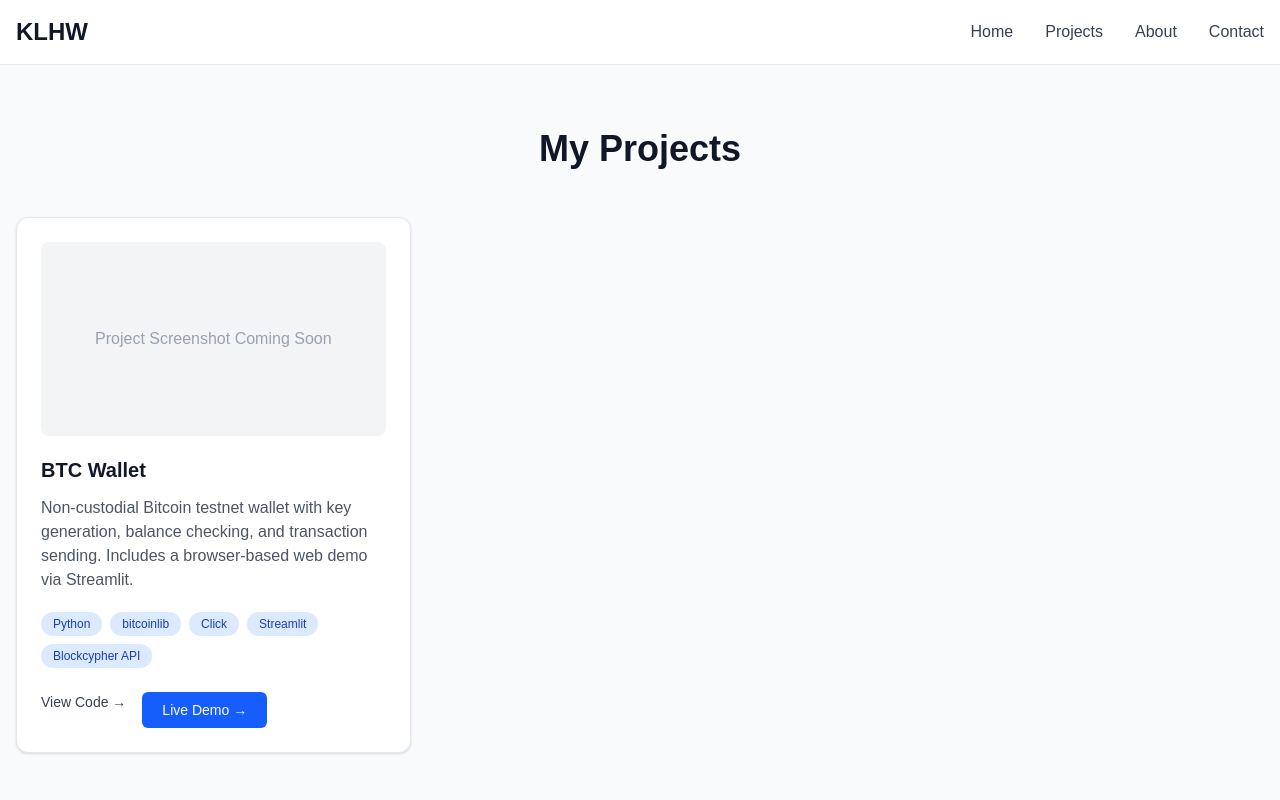
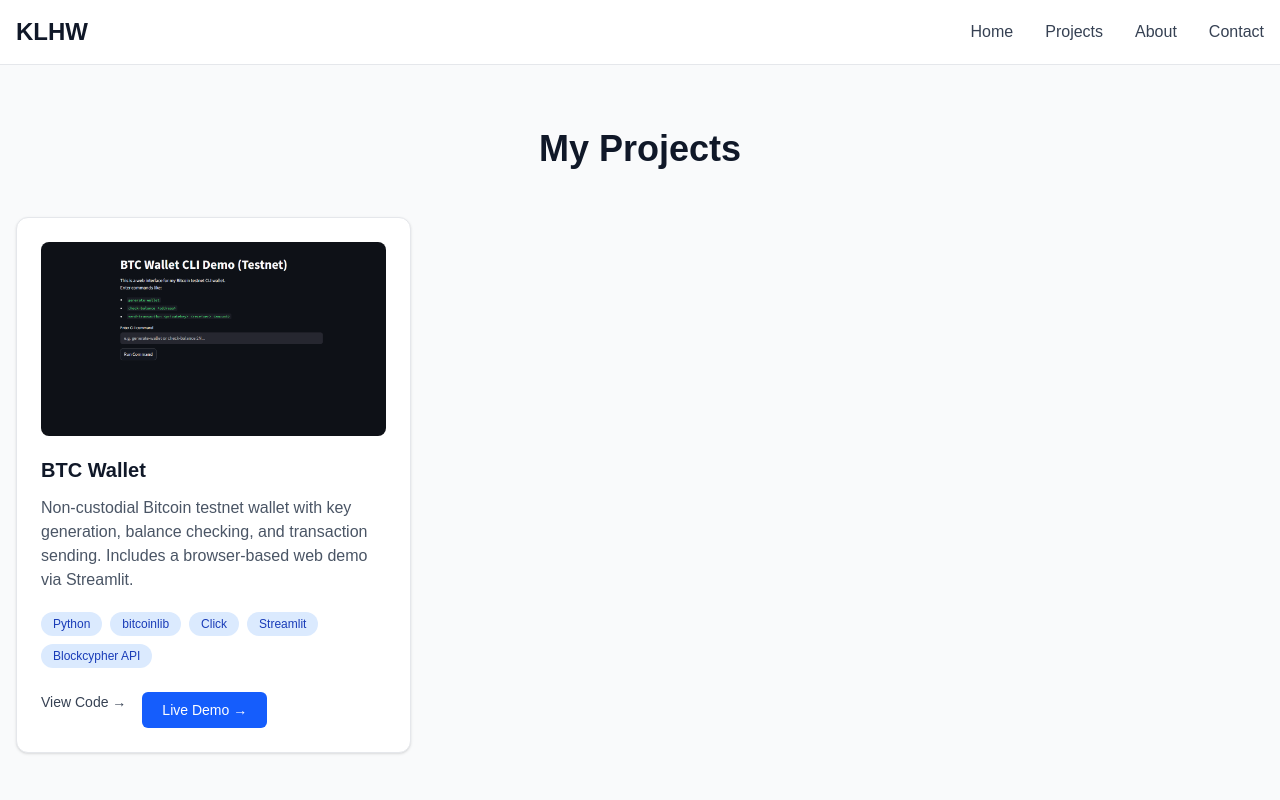
Before and after one commit to karlalhw/my-portfolio, a Next.js app: page /projects in a window 1280 px wide. Shown: the top 800 px of the page. Built offline with nearby package versions, Linux system fonts and the light colour scheme.

Commit message:
Fix project card image not displaying: pass imageUrl prop in Projects page

```diff
--- a/app/projects/page.tsx
+++ b/app/projects/page.tsx
@@ -19,7 +19,7 @@ export default function Projects() {
               tech={project.tech}
               githubUrl={project.githubUrl}
               demoUrl={project.demoUrl}
-              // imageUrl={project.imageUrl}
+              imageUrl={project.imageUrl}
             />
           ))}
         </div>
```
